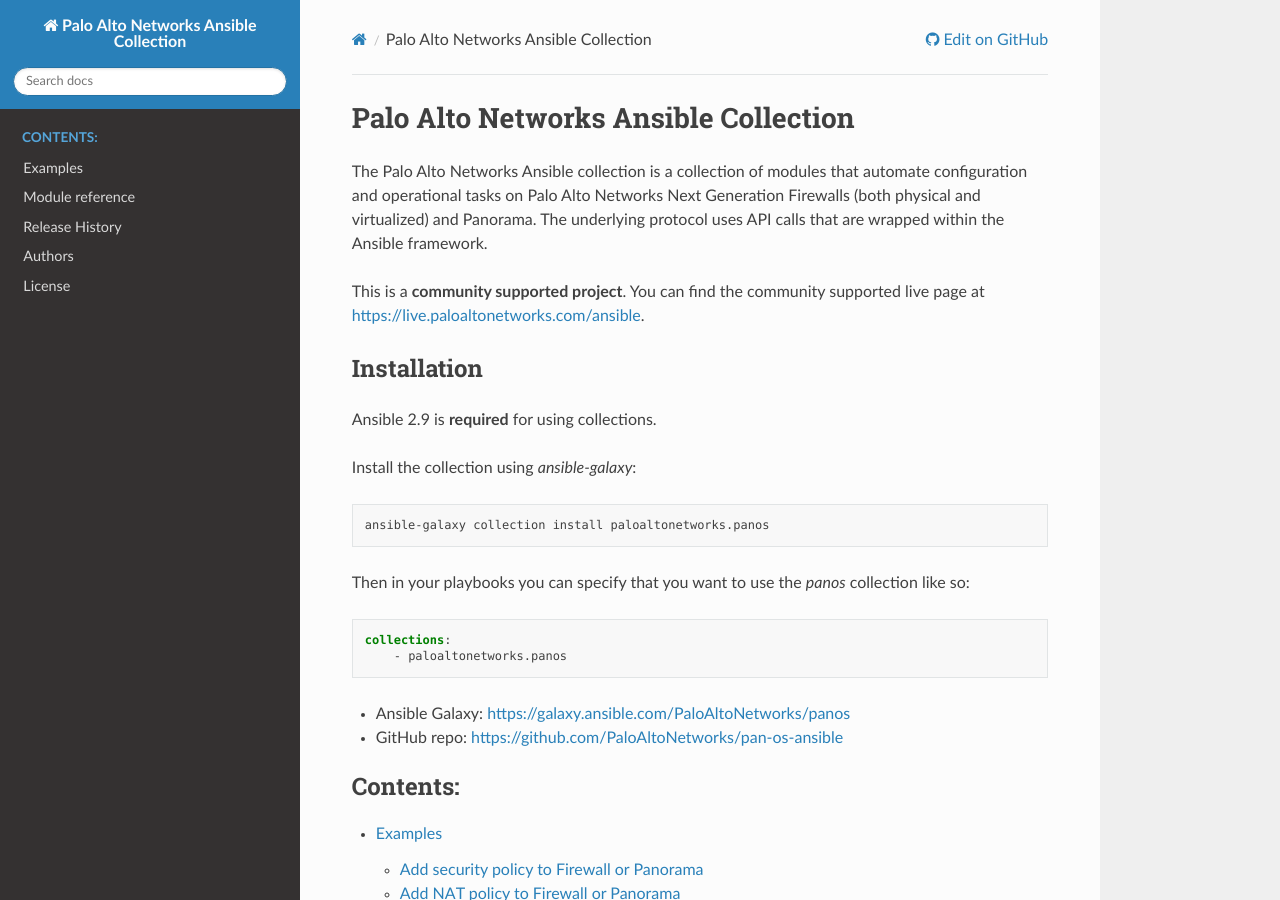
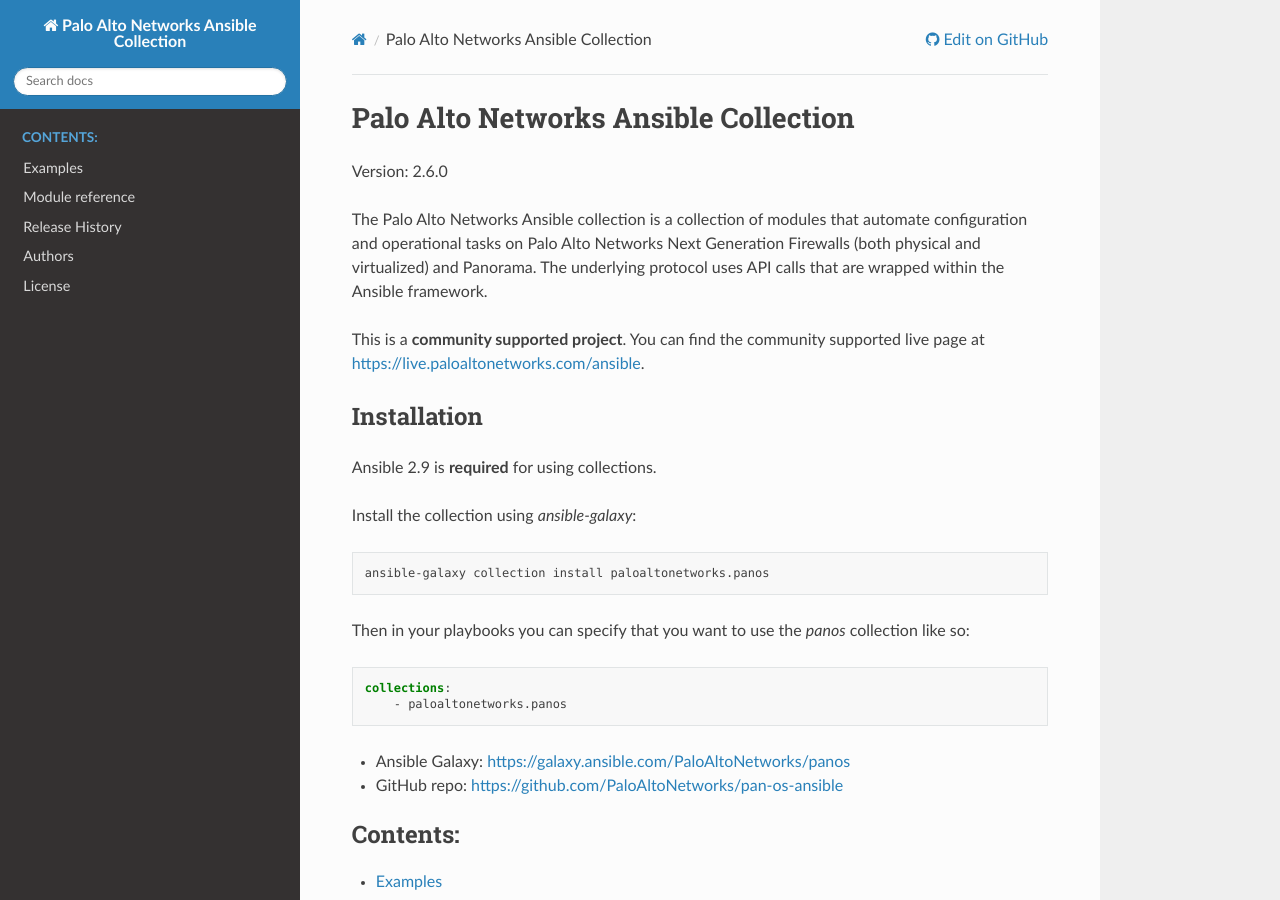
Before and after one commit to PaloAltoNetworks/pan-os-ansible, a Sphinx documentation site: the page built from docs/source/index.rst, in a window 1280 px wide and 900 px high. Built offline with Sphinx 7.4.7 and the Read the Docs theme 2.0.0, drawn with Linux system fonts in a browser that asks for light colours; pages that are not in the unit, such as notebooks, are missing from menus.

```diff
--- a/docs/source/index.rst
+++ b/docs/source/index.rst
@@ -1,6 +1,8 @@
 =====================================
 Palo Alto Networks Ansible Collection
 =====================================
+
+Version: 2.6.0
 
 The Palo Alto Networks Ansible collection is a collection of modules that
 automate configuration and operational tasks on Palo Alto Networks Next
```
Also changed, not shown: 1 other file.
